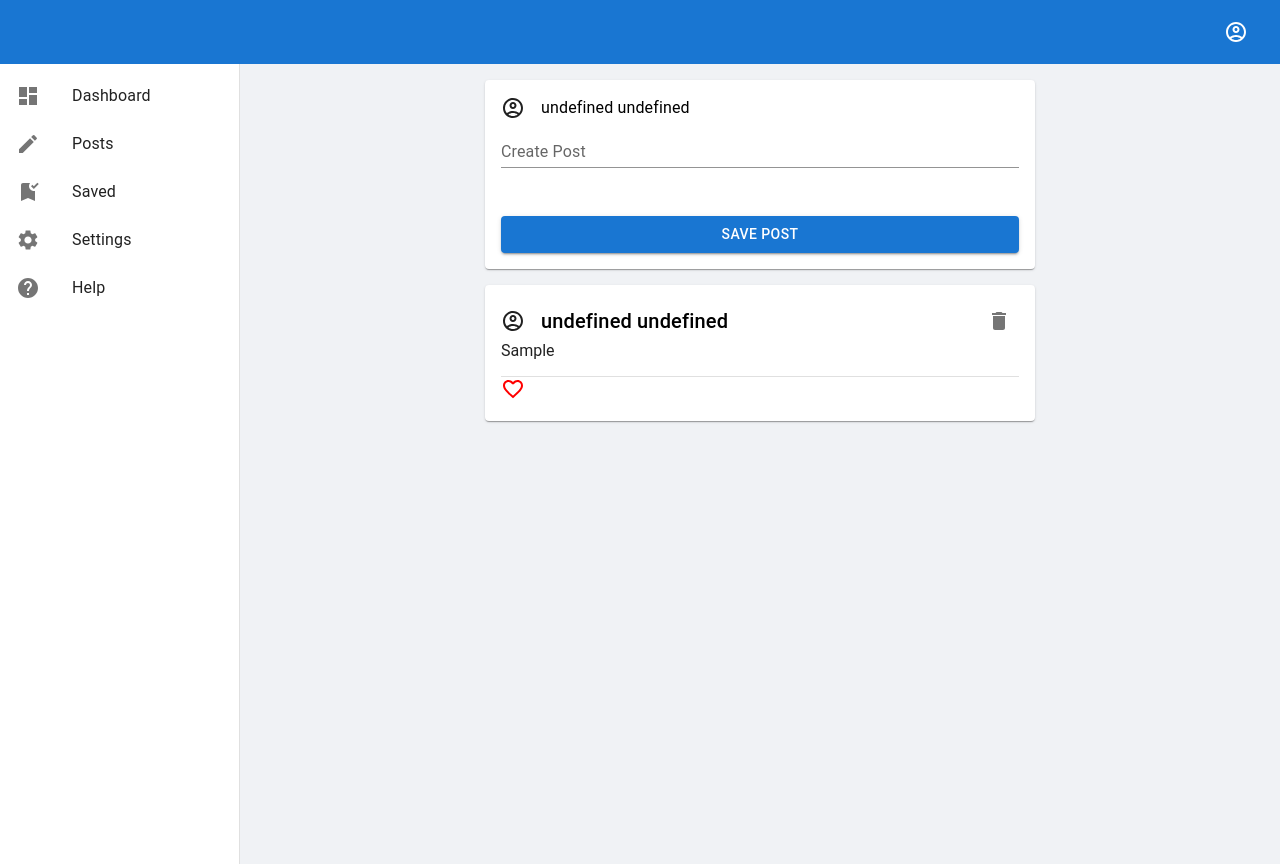
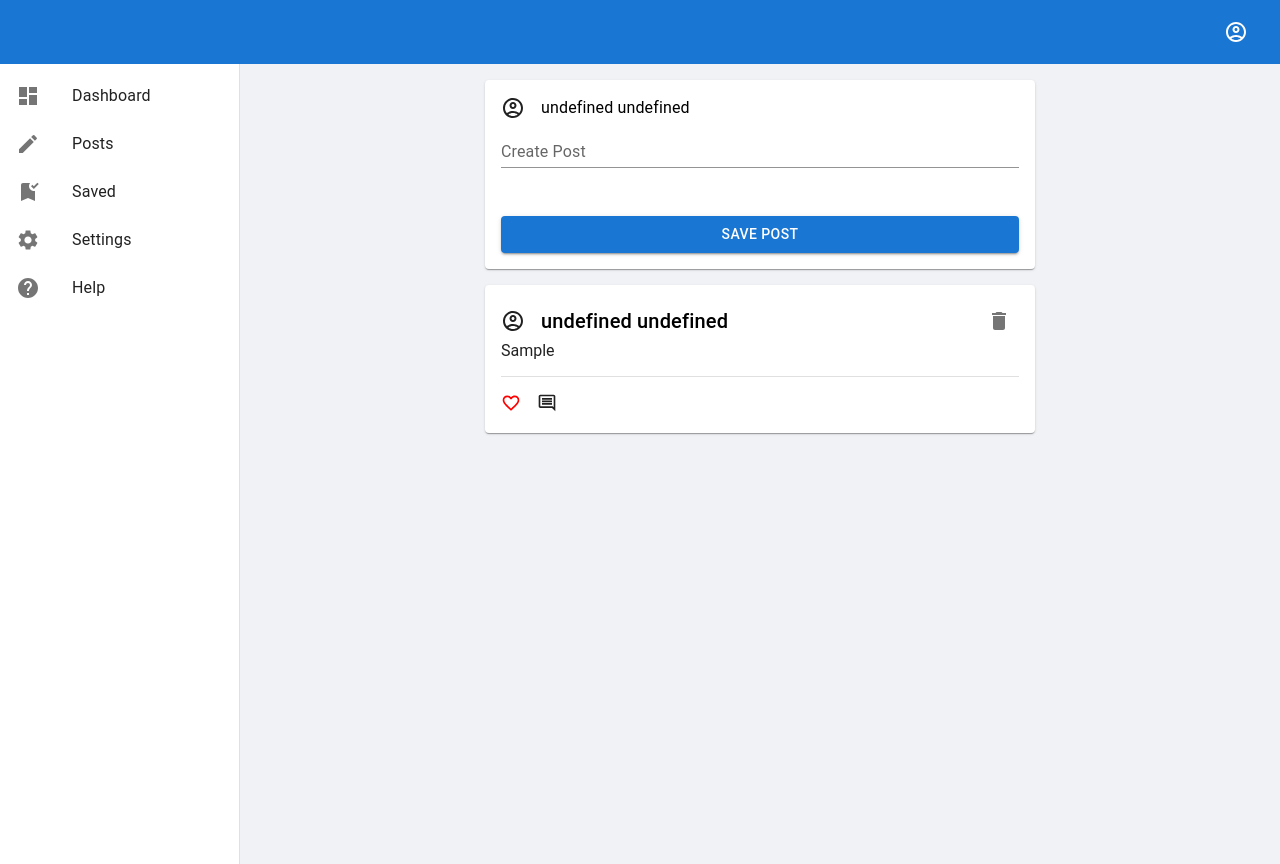
Before and after one commit to wojtek99955/mui-demo-website, a React (Create React App) app: page /posts in a window 1280 px wide. Both pictures are taken after typing "Sample" into the empty fields and a click on the button "SAVE POST". Built offline with nearby package versions, Linux system fonts and the light colour scheme.

Commit message:
Comment icon added

```diff
--- a/src/components/PostList/PostList.js
+++ b/src/components/PostList/PostList.js
@@ -18,6 +18,7 @@ import { Link } from "react-router-dom";
 import BookmarkAddedIcon from "@mui/icons-material/BookmarkAdded";
 import FavoriteBorderIcon from "@mui/icons-material/FavoriteBorder";
 import FavoriteIcon from "@mui/icons-material/Favorite";
+import CommentOutlinedIcon from "@mui/icons-material/CommentOutlined";
 
 const UserIcon = styled(AccountCircleOutlinedIcon)``;
 const UnlikedIcon = styled(FavoriteBorderIcon)`
@@ -94,10 +95,17 @@ function PostList() {
                 </Tooltip>
               </Stack>
               <Typography variant="p">{post.text}</Typography>
-              <Divider sx={{ marginTop: "1rem" }} />
-              <div onClick={() => handleLiked(post.id)}>
-                {post.liked ? <LikedIcon /> : <UnlikedIcon />}
-              </div>
+              <Divider sx={{ margin: "1rem 0" }} />
+              <Stack direction="row" spacing={2}>
+                <div onClick={() => handleLiked(post.id)}>
+                  {post.liked ? (
+                    <LikedIcon fontSize="small" />
+                  ) : (
+                    <UnlikedIcon fontSize="small" />
+                  )}
+                </div>
+                <CommentOutlinedIcon fontSize="small" />
+              </Stack>
             </Card>
           );
         })}
```
